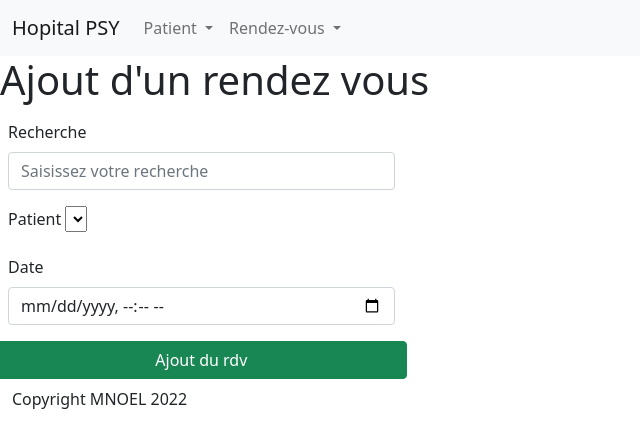
After one commit to MickaelN/hospitalcorrection, a PHP site: page /ajout-rendezvous.php in a window 1280 px wide. The commit adds this page. Shown: the top 448 px of the page, without its empty margins (0-640 px from the left). Run offline with PHP 8.4, Linux system fonts and the light colour scheme; data that the repository does not hold is empty; some libraries are stand-ins or nearby versions.

Commit message:
debut de l'ajout de rendez vous

```diff
--- /dev/null
+++ b/ajout-rendezvous.php
@@ -0,0 +1,28 @@
+<?php
+require 'controllers/ajout-rendezvousCtrl.php';
+include 'parts/header.php';
+?>
+<h1>Ajout d'un rendez vous</h1>
+<form method="POST" class="col-4 p-2 row">
+    <div class="mb-3">
+        <label for="search" class="form-label">Recherche</label>
+        <input type="search" class="form-control" id="search" name="search" placeholder="Saisissez votre recherche">
+    </div>
+    <div class="mb-3">
+        <label for="patient" class="form-label">Patient</label>
+        <select name="patient" id="patient">
+            <?php
+            foreach ($patientList as $patient) { ?>
+                <option value="<?= $patient->value ?>"><?= $patient->name ?></option>
+            <?php }
+            ?>
+        </select>
+    </div>
+    <div class="mb-3">
+        <label for="datehour" class="form-label">Date</label>
+        <input type="datetime-local" class="form-control" id="datehour" name="datehour">
+    </div>
+    <input type="submit" class="btn btn-success" name="addAppointment" value="Ajout du rdv">
+</form>
+<?php
+include 'parts/footer.php';
--- a/controllers/ajout-patientCtrl.php
+++ b/controllers/ajout-patientCtrl.php
@@ -1,5 +1,6 @@
 <?php
 require 'class/Form.php';
+require 'models/Database.php';
 require 'models/Patients.php';
 
 // $firstnameArray = ['filter' => 'name', 'name' => 'firstname', 'realName' => 'un prénom'];
--- /dev/null
+++ b/controllers/ajout-rendezvousCtrl.php
@@ -0,0 +1,6 @@
+<?php
+include 'models/Database.php';
+include 'models/Patients.php';
+
+$patient = new Patients;
+$patientList = $patient->getPatientListSelect();
--- a/controllers/liste-patientsCtrl.php
+++ b/controllers/liste-patientsCtrl.php
@@ -1,4 +1,5 @@
 <?php
+require 'models/Database.php';
 require 'models/Patients.php';
 $pageTitle = 'Liste des patients de notre hôpital';
 $patients = new Patients;
--- a/controllers/profil-patientCtrl.php
+++ b/controllers/profil-patientCtrl.php
@@ -2,6 +2,7 @@
 $scriptList = ['assets/js/moment-with-locales.js', 'assets/js/patientForm.js'];
 $id = isset($_GET['patientId']) ? $_GET['patientId'] : null;
 if (!isset($_POST['field'])) {
+    require 'models/Database.php';
     require 'models/Patients.php';
     $isPatientFound = false;
     if (isset($_GET['patientId'])) {
@@ -10,6 +11,7 @@ if (!isset($_POST['field'])) {
         $isPatientFound = $patient->getPatientInfo();
     }
 } else {
+    require '../models/Database.php';
     require '../models/Patients.php';
     require '../class/Form.php';
     $ajaxValid = new Form;
--- /dev/null
+++ b/models/Database.php
@@ -0,0 +1,13 @@
+<?php
+class Database {
+    protected PDO $db;
+
+    public function __construct()
+    {
+        try {
+            $this->db = new PDO('mysql:host=localhost;dbname=hospital;charset=utf8', 'root');
+        } catch (Exception $error) {
+            die($error->getMessage());
+        }
+    }
+}
--- a/models/Patients.php
+++ b/models/Patients.php
@@ -1,5 +1,5 @@
 <?php
-class Patients
+class Patients extends Database
 {
     private int $id;
     private string $lastname;
@@ -7,17 +7,7 @@ class Patients
     private string $birthdate;
     private string $phone;
     private string $mail;
-    private PDO $db;
     private string $table = '`patients`';
-
-    public function __construct()
-    {
-        try {
-            $this->db = new PDO('mysql:host=localhost;dbname=hospital;charset=utf8', 'root');
-        } catch (Exception $error) {
-            die($error->getMessage());
-        }
-    }
 
     public function addPatient(): bool
     {
@@ -97,6 +87,20 @@ class Patients
         $queryStatement->bindValue(':' . $field, $value, PDO::PARAM_STR);
         return $queryStatement->execute();
     }
+
+    public function getPatientListSelect(?string $search = null): array
+    {
+        $query = 'SELECT `id` AS `value` , CONCAT(`lastname`, \' \', `firstname`,\' \', DATE_FORMAT(`birthdate`, \'%d/%m/%Y\')) AS `name` FROM ' . $this->table . ' ORDER BY `lastname`, `firstname` ASC ';
+        if (!is_null($search)) {
+            $query .= 'WHERE `lastname` LIKE :search';
+            $queryStatement = $this->db->prepare($query);
+            $queryStatement->bindValue(':search', '%' . $search . '%', PDO::PARAM_STR);
+            $queryStatement->execute();
+        } else {
+            $queryStatement = $this->db->query($query);
+        }
+        return $queryStatement->fetchAll(PDO::FETCH_OBJ);
+    }
     /***
      * SETTER
      */
--- a/parts/header.php
+++ b/parts/header.php
@@ -24,6 +24,14 @@
             <li><a class="dropdown-item" href="liste-patients.php">Liste</a></li>
           </ul>
         </li>
+        <li>
+        <a class="nav-link dropdown-toggle" href="#" id="navbarDropdown" role="button" data-bs-toggle="dropdown" aria-expanded="false">
+            Rendez-vous
+          </a>
+          <ul class="dropdown-menu" aria-labelledby="navbarDropdown">
+            <li><a class="dropdown-item" href="ajout-rendezvous.php">Ajout</a></li>
+          </ul>
+        </li>
       </ul>
     </div>
   </div>
```
Also changed, not shown: models/Appointments.php (added, +16 -0 lines).
